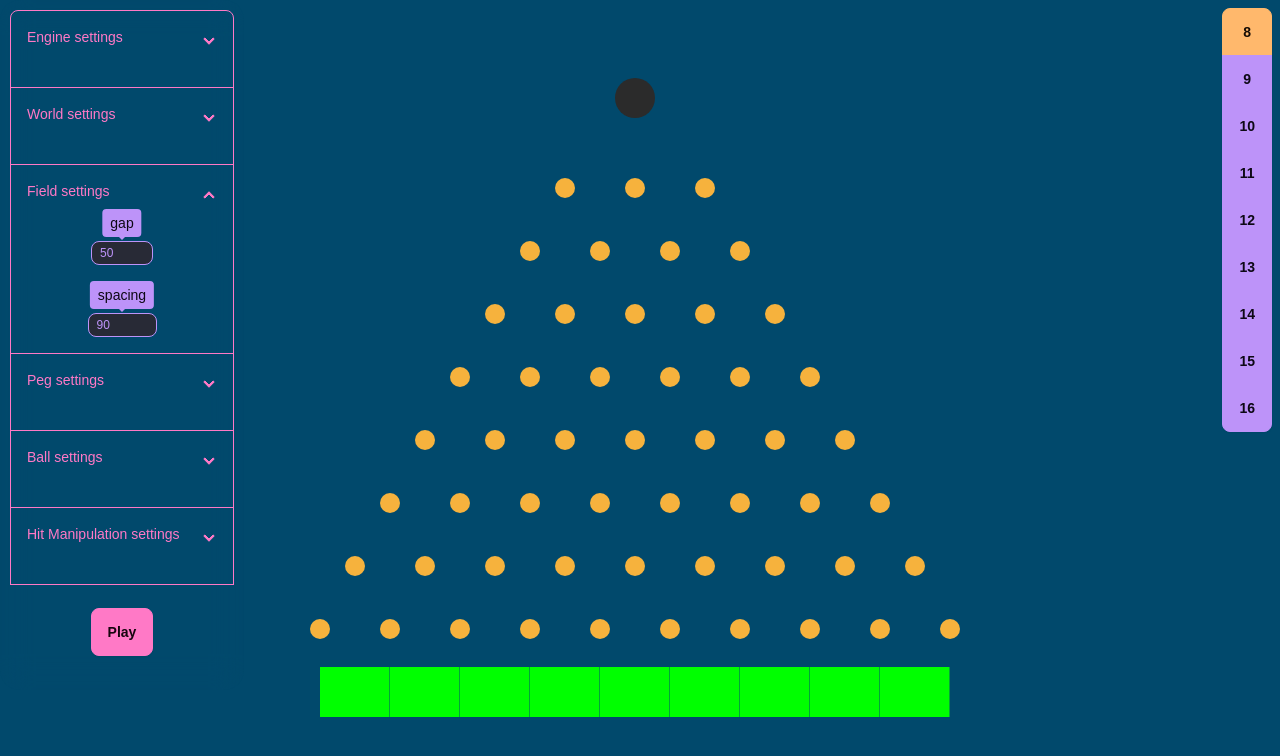
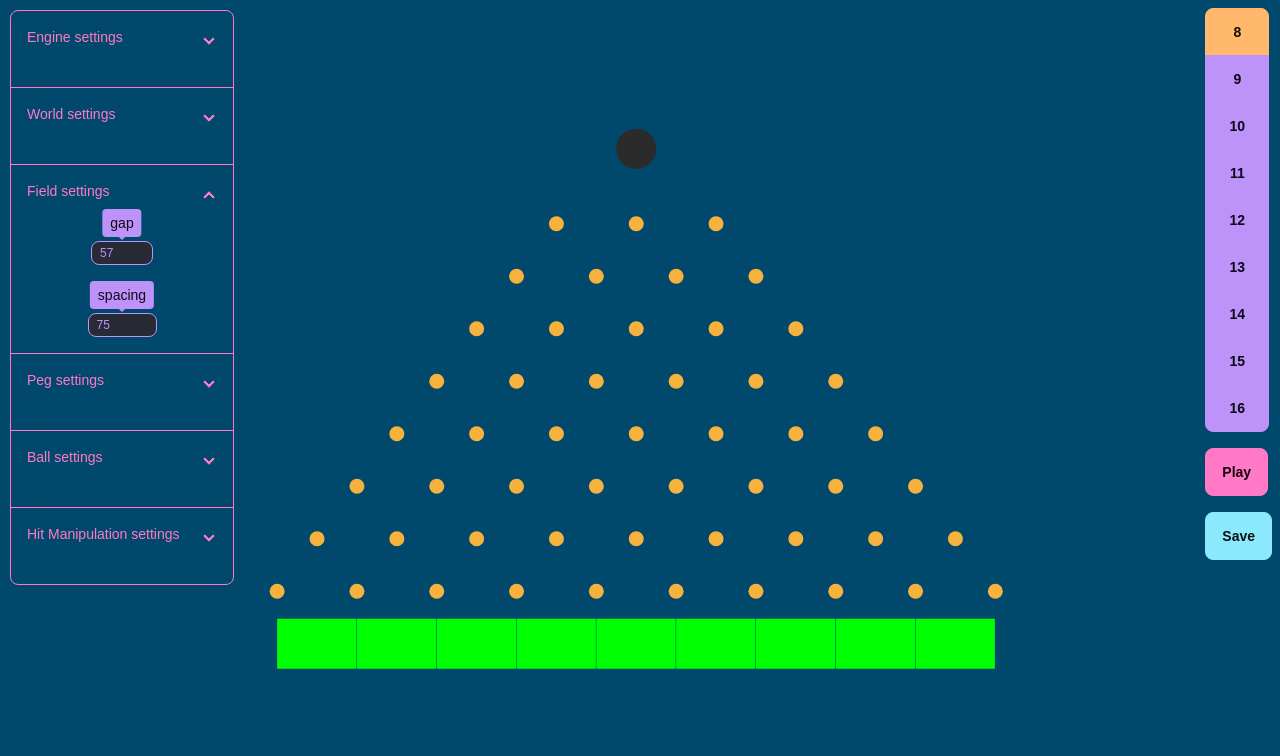
Before and after one commit to Goncharuk-Nikita/matterjs-simple, a website built with Vite: page index.html in a window 1280 px wide. Built offline with nearby package versions, Linux system fonts and the light colour scheme; animation ran at ten frames a second.

Commit message:
localStorage settings added, store object added

```diff
--- a/index.html
+++ b/index.html
@@ -99,22 +99,19 @@
                   <div class="tooltip tooltip-open tooltip-top tooltip-secondary" data-tip="force-magnitude">
                       <input id="force-magnitude-input" type="number" min="0" max="1" value="0.001" step="0.001" class="input input-xs input-secondary text-secondary" />
                   </div>
-                  <div class="tooltip tooltip-open tooltip-top tooltip-secondary" data-tip="velocity-cof">
-                    <input id="velocity-cof-input" type="number" min="0" max="1" value="0.05" step="0.01" class="input input-xs input-secondary text-secondary" />
+                  <div class="tooltip tooltip-open tooltip-top tooltip-secondary" data-tip="velocity">
+                    <input id="velocity-input" type="number" min="0" max="1" value="0.05" step="0.01" class="input input-xs input-secondary text-secondary" />
                   </div>
-                  <div class="tooltip tooltip-open tooltip-top tooltip-secondary" data-tip="angular-velocity-cof">
-                    <input id="angular-velocity-cof-input" type="number" min="0" max="1" value="0.05" step="0.01" class="input input-xs input-secondary text-secondary" />
+                  <div class="tooltip tooltip-open tooltip-top tooltip-secondary" data-tip="angular-velocity">
+                    <input id="angular-velocity-input" type="number" min="0" max="1" value="0.05" step="0.01" class="input input-xs input-secondary text-secondary" />
                   </div>
               </div>
-          </div>
-            <div class="flex flex-row items-center justify-center w-56 h-24">
-                <button id="play-btn" class="btn btn-primary btn-md">Play</button>
           </div>
         </div>
     </div>
 
       <div class="fixed top-0 right-0 p-2">
-			<div class="join join-vertical">
+        <div class="join join-vertical w-16">
           <button data-level="8" class="btn join-item btn-accent">8</button>
           <button data-level="9" class="btn join-item btn-secondary">9</button>
           <button data-level="10" class="btn join-item btn-secondary">10</button>
@@ -125,6 +122,12 @@
           <button data-level="15" class="btn join-item btn-secondary">15</button>
           <button data-level="16" class="btn join-item btn-secondary">16</button>
         </div>
+        <div class="pt-4">
+          <button id="play-btn" class="btn btn-primary btn-md">Play</button>
+        </div>
+        <div class="pt-4">
+          <button id="save-btn" class="btn btn-info btn-md">Save</button>
+        </div>
 		  </div>
     </div>
 </body>
--- a/src/matter.ts
+++ b/src/matter.ts
@@ -16,6 +16,7 @@ import {
 import { Play } from './process/play'
 import { Inputs } from './ui/inputs'
 import { Controls } from './ui/controls'
+import { Store, createStore } from './store/store'
 
 const { Composite, Engine } = Matter
 
@@ -29,6 +30,8 @@ let element: HTMLElement
 let oppeningPosition: Position
 let inputs: Inputs
 let controls: Controls
+
+let store: Store
 
 function rebuild() {
   resize(renderProxy.render, element)
@@ -84,6 +87,11 @@ function setupEngine() {
   engine.timing.timeScale = inputs.timeScale
 }
 
+function saveSettings() {
+  store.save(inputs.settings)
+  console.log('saveSettings')
+}
+
 function run() {
   engine = Engine.create()
   world = engine.world
@@ -94,6 +102,9 @@ function run() {
   inputs.dispatcher.addListener('world', setupWorld)
   inputs.dispatcher.addListener('engine', setupEngine)
 
+  store = createStore()
+  inputs.setSettings(store.settings)
+
   renderProxy = new RenderProxy({ engine, element })
   renderProxy.run()
 
@@ -103,6 +114,7 @@ function run() {
   controls = new Controls()
   controls.dispatcher.addListener('changeLevel', rebuild)
   controls.dispatcher.addListener('play', newPlay)
+  controls.dispatcher.addListener('save', saveSettings)
 
   play = new Play(world)
 
@@ -145,8 +157,8 @@ function run() {
           const options = {
             id: ball.id,
             level,
-            velocityCof: inputs.velocityCof,
-            angularVelocityCof: inputs.angularVelocityCof,
+            velocityCof: inputs.velocity,
+            angularVelocityCof: inputs.angularVelocity,
             forceMagnitude: inputs.forceMagnitude,
           } satisfies IManipulationOptions
 
--- /dev/null
+++ b/src/store/store.ts
@@ -0,0 +1,205 @@
+import { ISettings } from '../types/settings'
+
+export class Store {
+  static Defaults = {
+    /* engine defaults */
+    timeScale: 1,
+    /* world defaults */
+    gravityScale: 0.001,
+    gravityX: 0,
+    gravityY: 1,
+    /* field defaults */
+    gap: 57,
+    spacing: 75,
+    pegRadius: 7.5,
+    pegFriction: 0.0,
+    pegRestitution: 0.3,
+    /* ball defaults */
+    ballRadius: 23.5,
+    ballFriction: 0.0,
+    ballRestitution: 0.5,
+    ballDensity: 0.01,
+    /* hit manipulation defaults */
+    forceMagnitude: 0.3,
+    velocity: 0.003,
+    angularVelocity: 0.1,
+  }
+
+  private _gap: number
+  private _spacing: number
+  private _ballRadius: number
+  private _pegFriction: number
+  private _pegRestitution: number
+  private _ballFriction: number
+  private _ballRestitution: number
+  private _ballDensity: number
+  private _pegRadius: number
+  private _timeScale: number
+  private _gravityScale: number
+  private _gravityX: number
+  private _gravityY: number
+  private _forceMagnitude: number
+  private _velocity: number
+  private _angularVelocity: number
+  constructor() {
+    /* engine settings */
+    this._timeScale = Store.getItem('timeScale', Store.Defaults.timeScale)
+    /* world settings */
+    this._gravityScale = Store.getItem(
+      'gravityScale',
+      Store.Defaults.gravityScale,
+    )
+    this._gravityX = Store.getItem('gravityX', Store.Defaults.gravityX)
+    this._gravityY = Store.getItem('gravityY', Store.Defaults.gravityY)
+    /* field settings */
+    this._spacing = Store.getItem('spacing', Store.Defaults.spacing)
+    this._gap = Store.getItem('gap', Store.Defaults.gap)
+    this._pegRadius = Store.getItem('pegRadius', Store.Defaults.pegRadius)
+    this._pegFriction = Store.getItem('pegFriction', Store.Defaults.pegFriction)
+    this._pegRestitution = Store.getItem(
+      'pegRestitution',
+      Store.Defaults.pegRestitution,
+    )
+    /* ball settings */
+    this._ballRadius = Store.getItem('ballRadius', Store.Defaults.ballRadius)
+    this._ballFriction = Store.getItem(
+      'ballFriction',
+      Store.Defaults.ballFriction,
+    )
+    this._ballRestitution = Store.getItem(
+      'ballRestitution',
+      Store.Defaults.ballRestitution,
+    )
+    this._ballDensity = Store.getItem('ballDensity', Store.Defaults.ballDensity)
+    /* hit manipulation settings */
+    this._forceMagnitude = Store.getItem(
+      'forceMagnitude',
+      Store.Defaults.forceMagnitude,
+    )
+    this._velocity = Store.getItem('velocityCof', Store.Defaults.velocity)
+    this._angularVelocity = Store.getItem(
+      'angularVelocityCof',
+      Store.Defaults.angularVelocity,
+    )
+  }
+
+  private static getItem(key: string, alternate: number) {
+    const value = localStorage.getItem(key)
+    return value ? +value : alternate
+  }
+
+  private static setItem(key: string, value: number) {
+    localStorage.setItem(key, value.toString())
+    //return value ? +value : alternate
+  }
+
+  get gap(): number {
+    return this._gap
+  }
+
+  get spacing(): number {
+    return this._spacing
+  }
+
+  get ballRadius(): number {
+    return this._ballRadius
+  }
+
+  get pegFriction(): number {
+    return this._pegFriction
+  }
+
+  get pegRestitution(): number {
+    return this._pegRestitution
+  }
+
+  get ballFriction(): number {
+    return this._ballFriction
+  }
+
+  get ballRestitution(): number {
+    return this._ballRestitution
+  }
+
+  get ballDensity(): number {
+    return this._ballDensity
+  }
+
+  get pegRadius(): number {
+    return this._pegRadius
+  }
+
+  get timeScale(): number {
+    return this._timeScale
+  }
+
+  get gravityScale(): number {
+    return this._gravityScale
+  }
+  get gravityX(): number {
+    return this._gravityX
+  }
+  get gravityY(): number {
+    return this._gravityY
+  }
+
+  get forceMagnitude(): number {
+    return this._forceMagnitude
+  }
+  get velocity(): number {
+    return this._velocity
+  }
+  get angularVelocity(): number {
+    return this._angularVelocity
+  }
+
+  get settings(): ISettings {
+    return {
+      timeScale: this._timeScale,
+      gravityScale: this._gravityScale,
+      gravityX: this._gravityX,
+      gravityY: this._gravityY,
+      gap: this._gap,
+      spacing: this._spacing,
+      pegRadius: this._pegRadius,
+      pegFriction: this._pegFriction,
+      pegRestitution: this._pegRestitution,
+      ballRadius: this._ballRadius,
+      ballFriction: this._ballFriction,
+      ballRestitution: this._ballRestitution,
+      ballDensity: this._ballDensity,
+      forceMagnitude: this._forceMagnitude,
+      velocity: this._velocity,
+      angularVelocity: this._angularVelocity,
+    } satisfies ISettings
+  }
+
+  save(settings: ISettings) {
+    Store.setItem('timeScale', settings.timeScale)
+
+    Store.setItem('gravityScale', settings.gravityScale)
+    Store.setItem('gravityX', settings.gravityX)
+    Store.setItem('gravityY', settings.gravityY)
+
+    Store.setItem('gap', settings.gap)
+    Store.setItem('spacing', settings.spacing)
+
+    Store.setItem('pegRadius', settings.pegRadius)
+    Store.setItem('pegFriction', settings.pegFriction)
+    Store.setItem('pegRestitution', settings.pegRestitution)
+
+    Store.setItem('ballRadius', settings.ballRadius)
+    Store.setItem('ballFriction', settings.ballFriction)
+    Store.setItem('ballRestitution', settings.ballRestitution)
+    Store.setItem('balllDensity', settings.ballDensity)
+
+    Store.setItem('forceMagnitude', settings.forceMagnitude)
+    Store.setItem('angularVelocity', settings.angularVelocity)
+
+    Store.setItem('velocity', settings.velocity)
+  }
+}
+
+export function createStore() {
+  return new Store()
+}
--- /dev/null
+++ b/src/types/settings.ts
@@ -0,0 +1,23 @@
+export interface ISettings {
+  /* engine settings */
+  timeScale: number
+  /* world settings */
+  gravityScale: number
+  gravityX: number
+  gravityY: number
+  /* field defaults */
+  gap: number
+  spacing: number
+  pegRadius: number
+  pegFriction: number
+  pegRestitution: number
+  /* ball defaults */
+  ballRadius: number
+  ballFriction: number
+  ballRestitution: number
+  ballDensity: number
+  /* hit manipulation defaults */
+  forceMagnitude: number
+  velocity: number
+  angularVelocity: number
+}
--- a/src/ui/controls.ts
+++ b/src/ui/controls.ts
@@ -6,12 +6,14 @@ export class Controls {
   private nodeLevels: NodeListOf<Element>
   private _level: number
   private _playBtn: HTMLButtonElement
+  private _saveBtn: HTMLButtonElement
 
   constructor() {
     this.nodeLevels = document.querySelectorAll('.join button[data-level]')
     this._level = 8
 
     this._playBtn = document.getElementById('play-btn') as HTMLButtonElement
+    this._saveBtn = document.getElementById('save-btn') as HTMLButtonElement
     this.emitter = new EventEmitter()
 
     this.nodeLevels.forEach((btn) => {
@@ -28,6 +30,9 @@ export class Controls {
 
     this._playBtn.addEventListener('click', () => {
       this.dispatcher.emit('play')
+    })
+    this._saveBtn.addEventListener('click', () => {
+      this.dispatcher.emit('save')
     })
   }
 
--- a/src/ui/inputs.ts
+++ b/src/ui/inputs.ts
@@ -1,4 +1,5 @@
 import { EventEmitter } from 'events'
+import { ISettings } from '../types/settings'
 
 export class Inputs {
   private gapInput: HTMLInputElement
@@ -20,8 +21,8 @@ export class Inputs {
   private gravityYInput: HTMLInputElement
 
   private forceMagnitudeInput: HTMLInputElement
-  private velocityCofInput: HTMLInputElement
-  private angularVelocityCofInput: HTMLInputElement
+  private velocityInput: HTMLInputElement
+  private angularVelocityInput: HTMLInputElement
 
   private emitter: EventEmitter
 
@@ -71,11 +72,11 @@ export class Inputs {
     this.forceMagnitudeInput = document.getElementById(
       'force-magnitude-input',
     ) as HTMLInputElement
-    this.velocityCofInput = document.getElementById(
-      'velocity-cof-input',
+    this.velocityInput = document.getElementById(
+      'velocity-input',
     ) as HTMLInputElement
-    this.angularVelocityCofInput = document.getElementById(
-      'angular-velocity-cof-input',
+    this.angularVelocityInput = document.getElementById(
+      'angular-velocity-input',
     ) as HTMLInputElement
 
     this.emitter = new EventEmitter()
@@ -83,10 +84,10 @@ export class Inputs {
     this.forceMagnitudeInput.addEventListener('change', (e) =>
       this.onChange(e.currentTarget as HTMLInputElement, this.emitter),
     )
-    this.velocityCofInput.addEventListener('change', (e) =>
+    this.velocityInput.addEventListener('change', (e) =>
       this.onChange(e.currentTarget as HTMLInputElement, this.emitter),
     )
-    this.angularVelocityCofInput.addEventListener('change', (e) =>
+    this.angularVelocityInput.addEventListener('change', (e) =>
       this.onChange(e.currentTarget as HTMLInputElement, this.emitter),
     )
 
@@ -197,10 +198,55 @@ export class Inputs {
   get forceMagnitude(): number {
     return +this.forceMagnitudeInput.value
   }
-  get velocityCof(): number {
-    return +this.velocityCofInput.value
+  get velocity(): number {
+    return +this.velocityInput.value
   }
-  get angularVelocityCof(): number {
-    return +this.angularVelocityCofInput.value
+  get angularVelocity(): number {
+    return +this.angularVelocityInput.value
+  }
+
+  setSettings(settings: ISettings) {
+    /* engine */
+    this.timeScaleInput.value = settings.timeScale.toString()
+    /* world */
+    this.gravityScaleInput.value = settings.gravityScale.toString()
+    this.gravityXInput.value = settings.gravityX.toString()
+    this.gravityYInput.value = settings.gravityY.toString()
+    /* field settings */
+    this.gapInput.value = settings.gap.toString()
+    this.spacingInput.value = settings.spacing.toString()
+    this.pegRadiusInput.value = settings.pegRadius.toString()
+    this.pegFrictionInput.value = settings.pegFriction.toString()
+    this.pegRestitutionInput.value = settings.pegRestitution.toString()
+    /* ball settings */
+    this.ballRadiusInput.value = settings.ballRadius.toString()
+    this.ballFrictionInput.value = settings.ballFriction.toString()
+    this.ballRestitutionInput.value = settings.ballRestitution.toString()
+    this.ballDensityInput.value = settings.ballDensity.toString()
+    /* hit manipulation settings */
+    this.forceMagnitudeInput.value = settings.forceMagnitude.toString()
+    this.velocityInput.value = settings.velocity.toString()
+    this.angularVelocityInput.value = settings.angularVelocity.toString()
+  }
+
+  get settings(): ISettings {
+    return {
+      gravityScale: this.gravityScale,
+      gravityX: this.gravityX,
+      gravityY: this.gravityY,
+      forceMagnitude: this.forceMagnitude,
+      velocity: this.velocity,
+      angularVelocity: this.angularVelocity,
+      timeScale: this.timeScale,
+      gap: this.gap,
+      spacing: this.spacing,
+      pegRadius: this.pegRadius,
+      pegFriction: this.pegFriction,
+      pegRestitution: this.pegRestitution,
+      ballRadius: this.ballRadius,
+      ballFriction: this.ballFriction,
+      ballRestitution: this.ballRestitution,
+      ballDensity: this.ballDensity,
+    } satisfies ISettings
   }
 }
```
Lines whose indentation alone changed are shown as unchanged.
